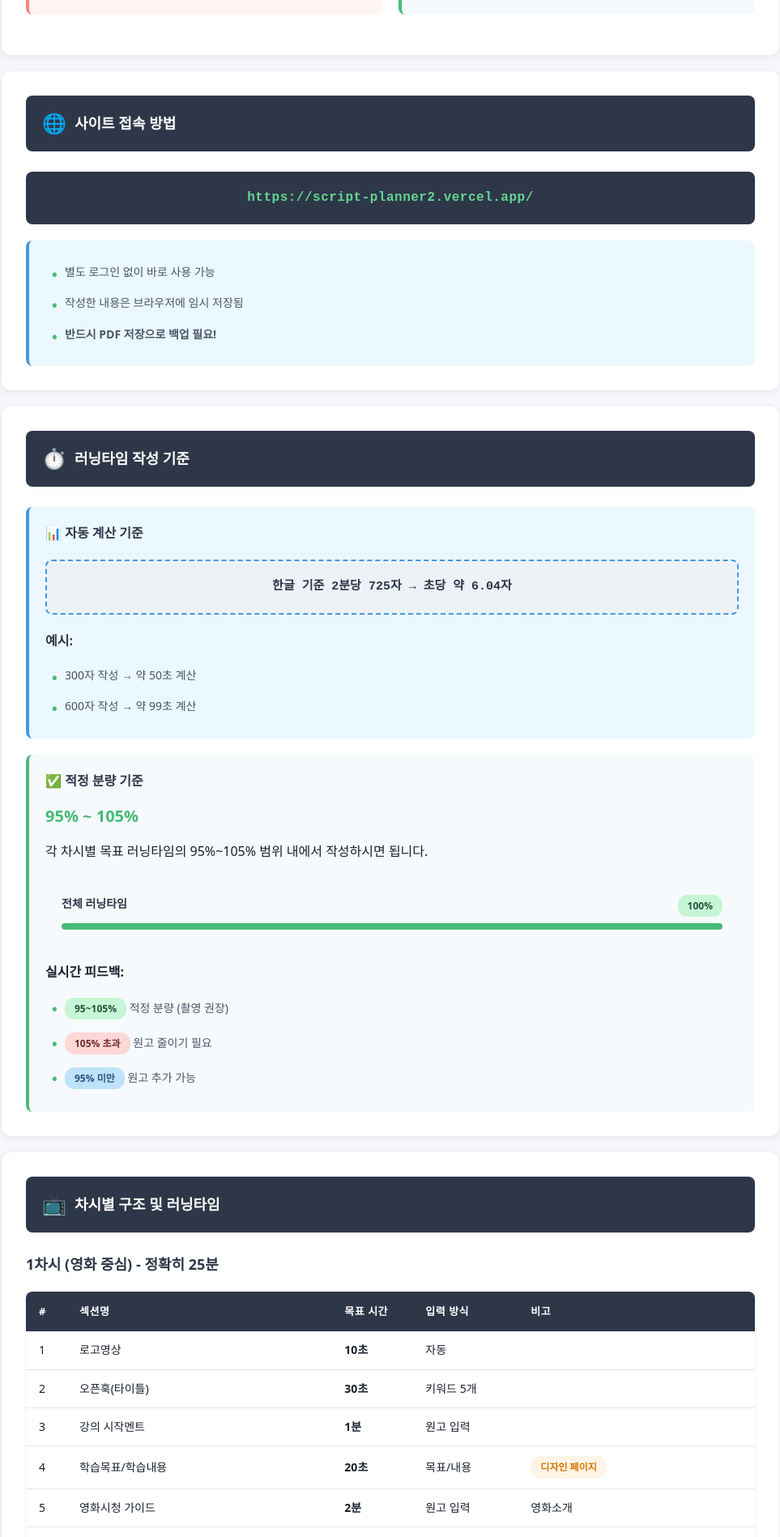
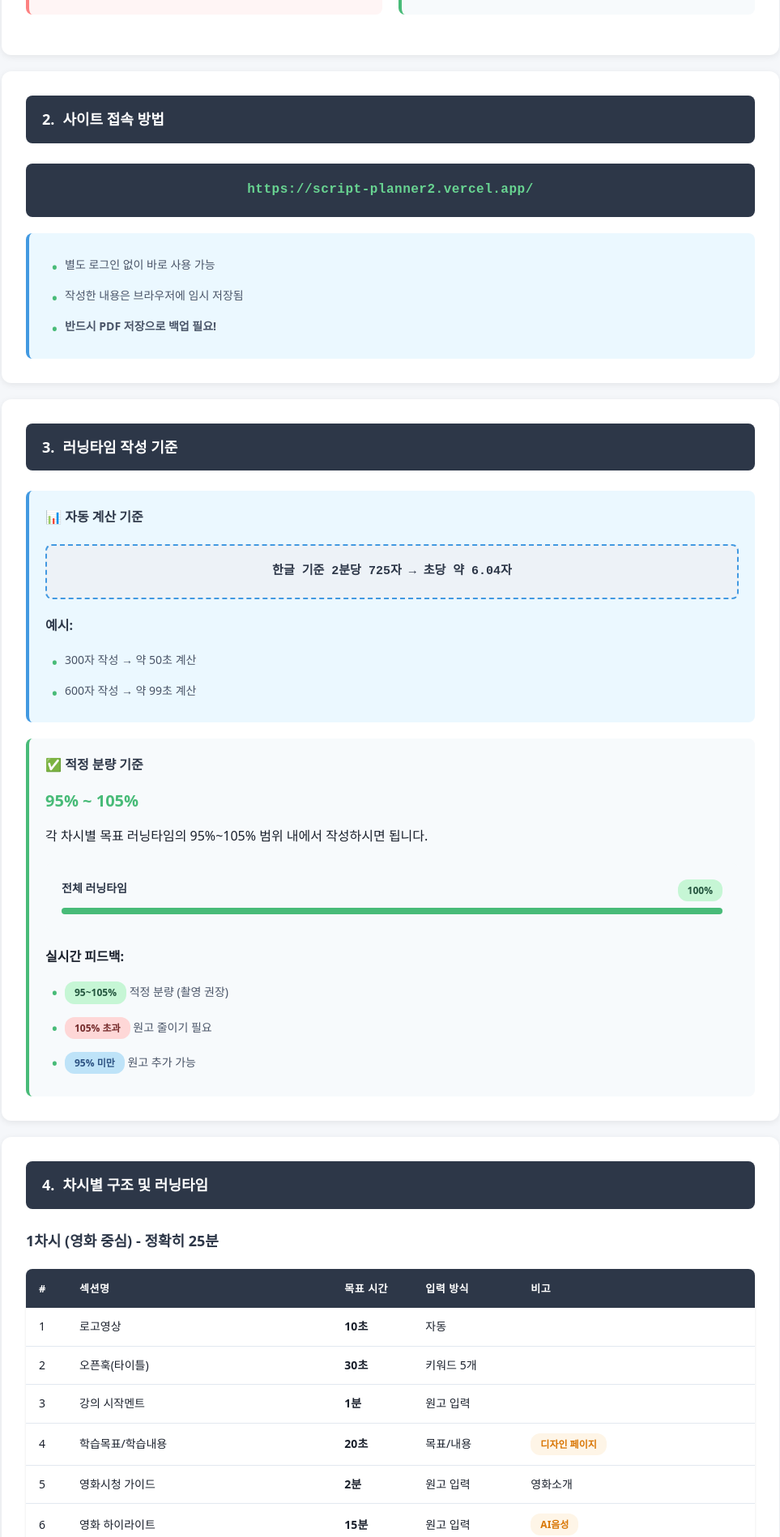
Before and after one commit to youkitmedia/scriptbox, a Next.js app: page /guide in a window 1280 px wide. Shown: the part 860-2758 px from the top of the page at 81% size, without its empty margins (158-1121 px from the left). Built offline with nearby package versions, Linux system fonts and the light colour scheme.

Commit message:
Update page.tsx
icon delete

```diff
--- a/app/guide/page.tsx
+++ b/app/guide/page.tsx
@@ -553,7 +553,7 @@ export default function GuidePage() {
         {/* 사이트 접속 방법 */}
         <div className="section-card">
           <div className="section-header">
-            <span className="section-icon">🌐</span>
+            <strong>2.</strong>
             사이트 접속 방법
           </div>
 
@@ -575,7 +575,7 @@ export default function GuidePage() {
         {/* 러닝타임 작성 기준 */}
         <div className="section-card">
           <div className="section-header">
-            <span className="section-icon">⏱️</span>
+            <strong>3.</strong>
             러닝타임 작성 기준
           </div>
 
@@ -620,7 +620,7 @@ export default function GuidePage() {
         {/* 차시별 구조 */}
         <div className="section-card">
           <div className="section-header">
-            <span className="section-icon">📺</span>
+            <strong>4.</strong>
             차시별 구조 및 러닝타임
           </div>
 
@@ -801,7 +801,7 @@ export default function GuidePage() {
         {/* 섹션별 작성 요령 */}
         <div className="section-card">
           <div className="section-header">
-            <span className="section-icon">✍️</span>
+            <strong>5.</strong>
             섹션별 작성 요령
           </div>
 
@@ -917,7 +917,7 @@ export default function GuidePage() {
         {/* 저장 방법 */}
         <div className="section-card">
           <div className="section-header">
-            <span className="section-icon">💾</span>
+            <strong>6.</strong>
             저장 방법
           </div>
 
@@ -941,7 +941,7 @@ export default function GuidePage() {
         {/* 체크리스트 */}
         <div className="section-card">
           <div className="section-header">
-            <span className="section-icon">✨</span>
+            <strong>7.</strong>
             작성 완료 체크리스트
           </div>
 
```
